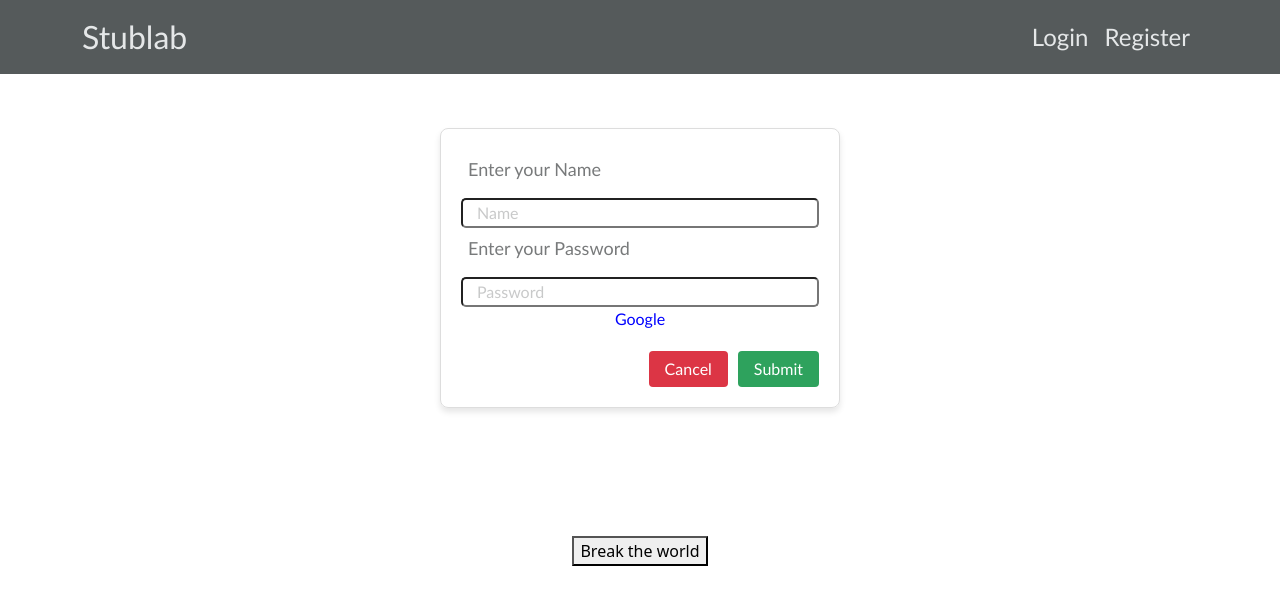
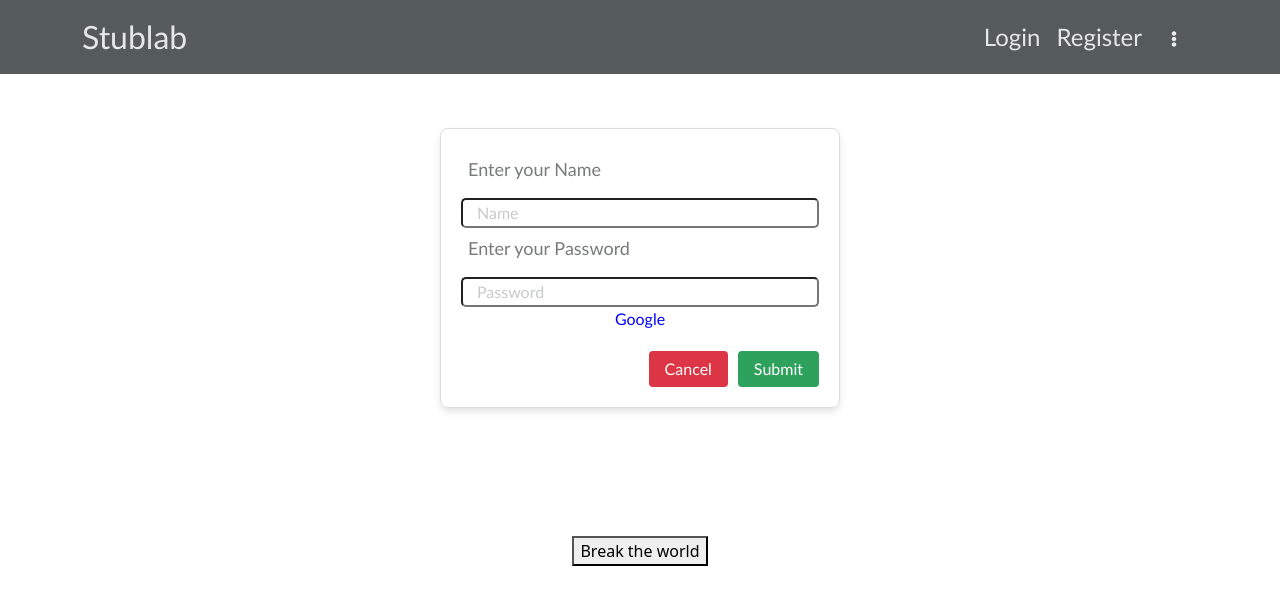
Before and after one commit to mentorbridgeindia/stublab, a React (Create React App) app: page / in a window 1280 px wide. Shown: the top 604 px of the page. Built offline with nearby package versions, Linux system fonts and the light colour scheme.

Commit message:
Drawer component added

```diff
--- a/package.json
+++ b/package.json
@@ -14,9 +14,12 @@
     "@types/react-dom": "^18.3.1",
     "axios": "^1.7.9",
     "bootstrap": "^5.3.3",
+    "fa-icons": "^0.2.0",
     "react": "^18.3.1",
     "react-bootstrap": "^2.10.6",
     "react-dom": "^18.3.1",
+    "react-ga4": "^2.1.0",
+    "react-icons": "^5.4.0",
     "react-scripts": "5.0.1",
     "sass": "^1.82.0",
     "typescript": "^4.9.5",
--- a/src/components/Form.tsx
+++ b/src/components/Form.tsx
@@ -1,10 +1,11 @@
-import React from "react";
 import { Anchor } from "@atoms/Anchor/Anchor";
 import { FormInput } from "@atoms/FormInput/FormInput";
 import {FormLabel} from "@atoms/FormLabel/FormLabel";
 import FormAction from "@molecules/FormActionButtons";
 
+
 const Form = () => {
+
   const handleCancel = () => {
     console.log("Form canceled");
   };
@@ -12,6 +13,7 @@ const Form = () => {
   const handleSubmit = () => {
     console.log("Form submitted");
   };
+
 
   const wrapperStyle = {
     border: "1px solid #ddd",
@@ -23,7 +25,8 @@ const Form = () => {
   };
 
   return (
-    <div style={wrapperStyle} >
+   <div style={wrapperStyle} >
+    <div>
       <form>
         <FormLabel>Enter your Name</FormLabel>
         <FormInput placeholder="Name"/>
@@ -41,6 +44,8 @@ const Form = () => {
         </div>
       </form>
     </div>
+</div>
+
   );
 };
 
--- a/src/components/navbar.tsx
+++ b/src/components/navbar.tsx
@@ -2,7 +2,8 @@ import Container from 'react-bootstrap/Container';
 import Nav from 'react-bootstrap/Nav';
 import Navbar from 'react-bootstrap/Navbar';
 import './Navbar.css'
-import React from 'react';
+import { OffcanvasComponent } from "@/ui/organism/Drawer";
+import { FaEllipsisV } from 'react-icons/fa';
 
 function NavBar() {
   return (
@@ -14,6 +15,13 @@ function NavBar() {
             <Nav.Link >Login</Nav.Link>
             <Nav.Link >Register</Nav.Link>
           </Nav>
+          <OffcanvasComponent
+            buttonLabel=  <FaEllipsisV style={{color: "#e5e7eb",}} />
+            title="Stublab's offcanvas"
+            placement="end"
+          >
+            <p>StubLab is an innovative stub server application designed to empower development teams to configure, test, and iterate on APIs quickly—without relying on a traditional database. It provides a robust platform for developers to streamline their API workflows, making the process of building and testing APIs more efficient and hassle-free. </p>
+          </OffcanvasComponent>
         </Container>
       </Navbar>
     </>
--- a/src/constants/constants.ts
+++ b/src/constants/constants.ts
@@ -1,4 +1,5 @@
 import * as Sentry from "@sentry/react";
+export const GOOGLE_ANALYTICS_CODE = "G-BX1VDLM74J";
 
 export const SENTRY_DSN =
   "https://0866ef6ab90ee5bc68d6a96d2a5d30ee@o4508454618071040.ingest.de.sentry.io/4508454619512912";
--- a/src/index.tsx
+++ b/src/index.tsx
@@ -4,12 +4,18 @@ import './index.scss';
 import App from './App';
 import reportWebVitals from './reportWebVitals';
 import ErrorBoundary from "./ErrorBoundary";
+import ReactGA from "react-ga4";
 import * as Sentry from "@sentry/react";
 
 import {
+  GOOGLE_ANALYTICS_CODE,
   SENTRY_DSN,
   SENTRY_CONFIG,
 } from './constants/constants';
+
+// Initialize Google Analytics
+ReactGA.initialize(GOOGLE_ANALYTICS_CODE);
+ReactGA.send({ hitType: "pageview", page: window.location.pathname });
 
 Sentry.init({
   dsn: SENTRY_DSN,
--- /dev/null
+++ b/src/ui/organism/Drawer.tsx
@@ -0,0 +1,28 @@
+import React, { useState } from 'react';
+import { Offcanvas, Button } from 'react-bootstrap';
+
+export const OffcanvasComponent = ({ buttonLabel, title, children, placement = 'start', buttonVariant = 'opaque' }:any) => {
+    const [show, setShow] = useState(false);
+
+    const handleShow = () => setShow(true);
+    const handleClose = () => setShow(false);
+
+    return (
+        <>
+        <Button variant={buttonVariant} onClick={handleShow}>
+        {buttonLabel}
+      </Button>
+      <Offcanvas show={show} onHide={handleClose} placement={placement}>
+        <Offcanvas.Header closeButton>
+          <Offcanvas.Title>{title}</Offcanvas.Title>
+        </Offcanvas.Header>
+        <Offcanvas.Body>
+          {children}
+          <Button variant="secondary" onClick={handleClose} className="mt-3">
+            Close
+          </Button>
+        </Offcanvas.Body>
+      </Offcanvas>
+      </>
+  );
+}
--- /dev/null
+++ b/src/ui/organism/index.ts
@@ -0,0 +1 @@
+export {OffcanvasComponent} from "./Drawer";
```
Also changed, not shown: 1 other file (tests, documents, lock files or other folders).
